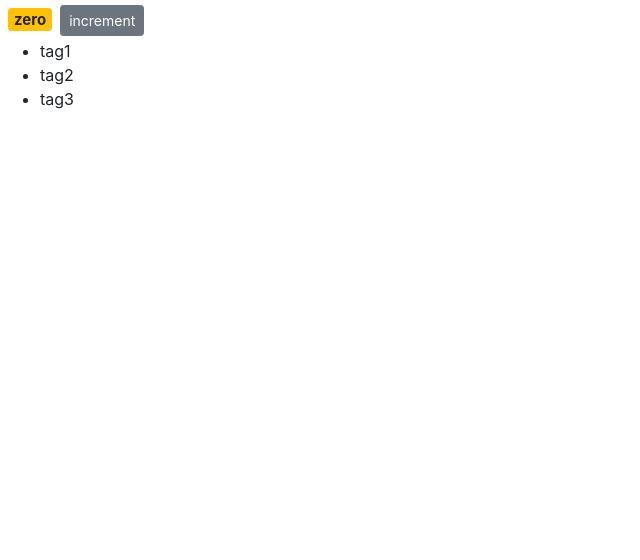
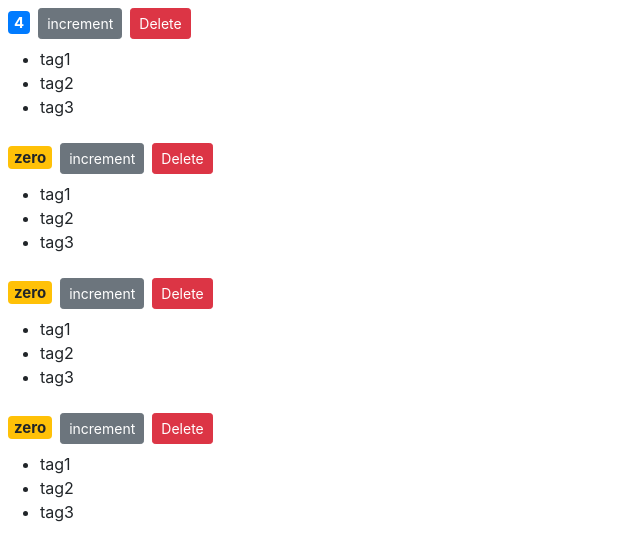
Before and after one commit to Rana-Usama/basic-react-template, a React (Create React App) app: page / in a window 1280 px wide. Shown: the top 560 px of the page, without its empty margins (0-640 px from the left). Built offline with nearby package versions, Linux system fonts and the light colour scheme.

Commit message:
multiple components

```diff
--- a/src/components/counter.jsx
+++ b/src/components/counter.jsx
@@ -2,8 +2,7 @@
 
 class Counter extends Component {
     state = {
-        count:0,
-        //imageUrl:'https://picsum.photos/200'
+        value:this.props.value,
         tags:["tag1","tag2","tag3"]
     };
 
@@ -13,17 +12,22 @@
     };
 
     handleIncrement=()=>{
-        this.setState({count : this.state.count + 1})
+        this.setState({value : this.state.value + 1})
     }
 
     render() {
+
     return (
           <div>
-              {/* <img src={this.state.imageUrl} alt=""></img> */}
+
               <span style={this.styles} className={this.getBachClasses()}>{this.formatCount()}
               </span>
               <button onClick={this.handleIncrement} className="btn btn-secondary btn-sm">
                 increment
+              </button>
+              <button  onClick={()=> (this.props.onDelete(this.props.id))}
+                       className="btn btn-danger btn-sm m-2">
+                Delete
               </button>
               <ul>{this.state.tags.map(tag => <li key={tag}>{tag}</li>)}</ul>
          </div>
@@ -32,14 +36,15 @@
     );
   }
 
+
     getBachClasses() {
         let classes = "badge  m-2 ";
-        classes += this.state.count === 0 ? "badge-warning" : "badge-primary";
+        classes += this.state.value === 0 ? "badge-warning" : "badge-primary";
         return classes;
     }
 
   formatCount(){
-    const{count}=this.state;
+    const{value: count}=this.state;
     return count=== 0 ? 'zero' :count;
     //it can also be done like this this.state.count===0 ? 'zero' : this state.count
     //but it is cleaner way using object destructring
--- /dev/null
+++ b/src/components/counters.jsx
@@ -0,0 +1,38 @@
+import React, { Component } from 'react';
+import Counter from "./counter";
+
+class Counters extends Component {
+ state = {
+    counters: [
+     { id :1, value:4},
+     { id :2, value:0},
+     { id :3, value:0},
+     { id :4, value:0},
+    ]
+  };
+
+  handleDelete= (counterId) =>{
+       const counters=this.state.counters.filter(c => c.id!==counterId);
+       this.setState({counters});
+
+  };
+ render() {
+  return (
+   <div>
+
+      {this.state.counters.map(counter => <Counter
+      key={counter.id}
+      onDelete={this.handleDelete}
+      value={counter.value}
+      id={counter.id}
+      >
+
+      </Counter>)}
+
+   </div>
+
+   );
+ }
+}
+
+export default Counters;
--- a/src/index.js
+++ b/src/index.js
@@ -4,9 +4,9 @@
 import App from './App';
 import * as serviceWorker from './serviceWorker';
 import 'bootstrap/dist/css/bootstrap.css';
-import Counter from './components/counter';
+import Counters from './components/counters';
 
-ReactDOM.render(<Counter/>, document.getElementById('root') );
+ReactDOM.render(<Counters/>, document.getElementById('root') );
 
 
 
```
Also changed, not shown: 1 other file (tests, documents, lock files or other folders).
